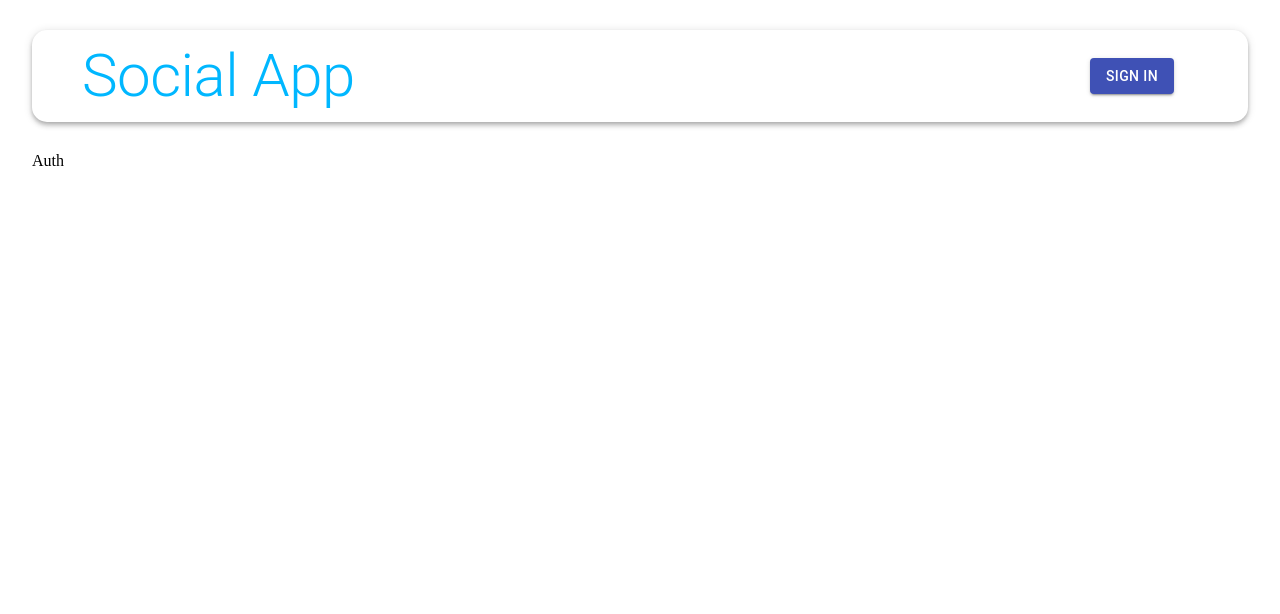
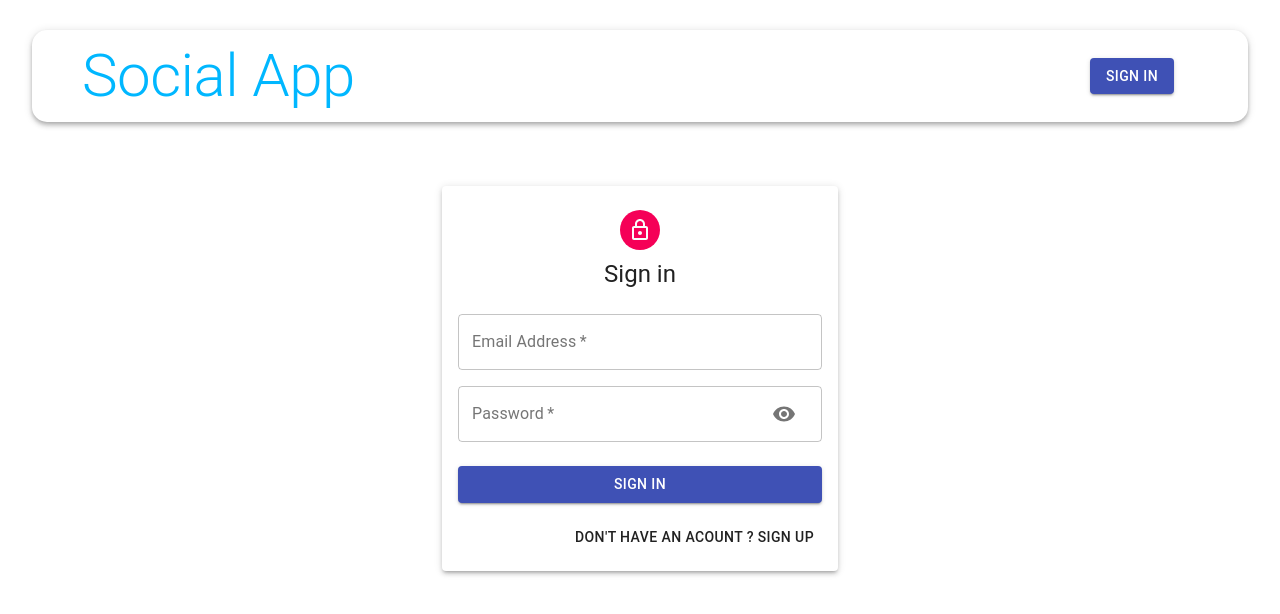
Before and after one commit to salih-g/social-app, a React (Create React App) app in the folder web-client/: page /auth in a window 1280 px wide. Shown: the top 614 px of the page. Built offline with nearby package versions, Linux system fonts and the light colour scheme.

Commit message:
WebClient: Auth Form +

```diff
--- /dev/null
+++ b/web-client/src/pages/Auth/Input.js
@@ -0,0 +1,51 @@
+import React from 'react';
+
+import {
+	TextField,
+	Grid,
+	InputAdornment,
+	IconButton,
+} from '@material-ui/core';
+import { Visibility, VisibilityOff } from '@material-ui/icons';
+
+const Input = ({
+	name,
+	handleChange,
+	label,
+	half,
+	autoFocus,
+	type,
+	handleShowPassword,
+}) => (
+	<Grid item xs={12} sm={half ? 6 : 12}>
+		<TextField
+			name={name}
+			onChange={handleChange}
+			variant='outlined'
+			required
+			fullWidth
+			label={label}
+			autoFocus={autoFocus}
+			type={type}
+			InputProps={
+				name === 'password'
+					? {
+							endAdornment: (
+								<InputAdornment position='end'>
+									<IconButton onClick={handleShowPassword}>
+										{type === 'password' ? (
+											<Visibility />
+										) : (
+											<VisibilityOff />
+										)}
+									</IconButton>
+								</InputAdornment>
+							),
+					  }
+					: null
+			}
+		/>
+	</Grid>
+);
+
+export default Input;
--- a/web-client/src/pages/Auth/index.js
+++ b/web-client/src/pages/Auth/index.js
@@ -1,4 +1,4 @@
-import React from 'react';
+import React, { useState } from 'react';
 
 import {
 	Avatar,
@@ -8,9 +8,97 @@
 	Typography,
 	Container,
 } from '@material-ui/core';
+import LockOutlinedIcon from '@material-ui/icons/LockOutlined';
+
+import Input from './Input';
+
+import useStyles from './styles';
 
 const Auth = () => {
-	return <div>Auth</div>;
+	const classes = useStyles();
+
+	const [showPassword, setShowPassword] = useState(false);
+	const [isSignup, setIsSignup] = useState(false);
+
+	const handleShowPassword = () => setShowPassword(!showPassword);
+	const handleSubmit = () => {};
+	const handleChange = () => {};
+	const switchMode = () => {
+		setIsSignup(!isSignup);
+		setShowPassword(false);
+	};
+	return (
+		<Container component='main' maxWidth='xs'>
+			<Paper className={classes.paper} elevation={3}>
+				<Avatar className={classes.avatar}>
+					<LockOutlinedIcon />
+				</Avatar>
+				<Typography component='h1' variant='h5'>
+					{isSignup ? 'Sign up' : 'Sign in'}
+				</Typography>
+				<form className={classes.form} onSubmit={handleSubmit}>
+					<Grid container spacing={2}>
+						{isSignup && (
+							<>
+								<Input
+									name='firstName'
+									label='First Name'
+									handleChange={handleChange}
+									autoFocus
+									half
+								/>
+								<Input
+									name='lastName'
+									label='Last Name'
+									handleChange={handleChange}
+									half
+								/>
+							</>
+						)}
+						<Input
+							name='email'
+							label='Email Address'
+							handleChange={handleChange}
+							type='email'
+						/>
+						<Input
+							name='password'
+							label='Password'
+							handleChange={handleChange}
+							type={showPassword ? 'text' : 'password'}
+							handleShowPassword={handleShowPassword}
+						/>
+						{isSignup && (
+							<Input
+								name='confirmPassword'
+								label='Repeat Password'
+								handleChange={handleChange}
+								type='password'
+							/>
+						)}
+					</Grid>
+					<Button
+						type='submit'
+						fullWidth
+						variant='contained'
+						color='primary'
+						className={classes.submit}
+					>
+						{isSignup ? 'Sign Up' : 'Sign In'}
+					</Button>
+					<Grid container justify='flex-end'>
+						<Grid item>
+							<Button onClick={switchMode}>
+								{isSignup
+									? 'Already have an account ? Sign In'
+									: "Don't have an acount ? Sign Up"}
+							</Button>
+						</Grid>
+					</Grid>
+				</form>
+			</Paper>
+		</Container>
+	);
 };
 
 export default Auth;
```
